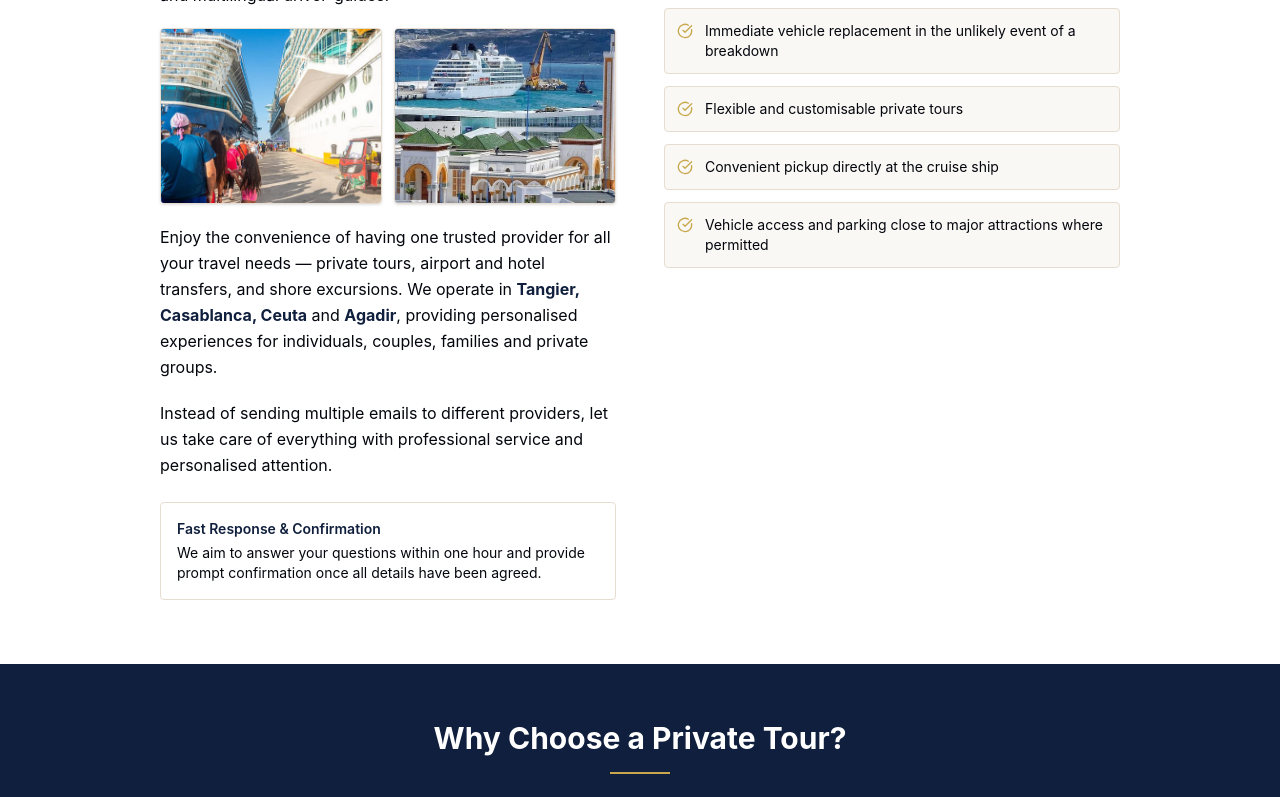
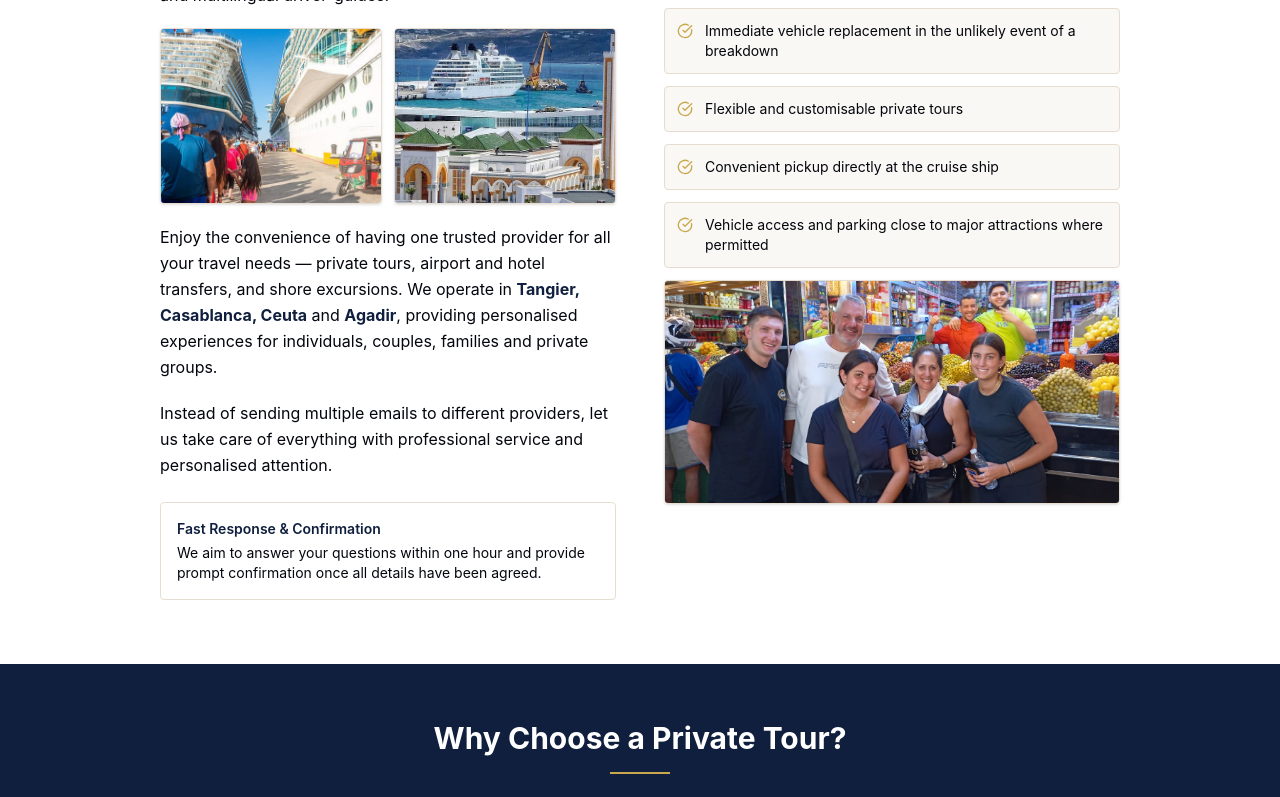
Before and after one commit to tangiertour-hue/tangiertours, a Next.js app: page /tours/tangier-shore-excursions in a window 1280 px wide. Shown: the part 1126-1923 px from the top of the page. Built offline with nearby package versions, Linux system fonts and the light colour scheme.

Commit message:
Add tour group market photo below 'Our Service Includes' list on Shore Excursions page

```diff
--- a/app/tours/tangier-shore-excursions/page.tsx
+++ b/app/tours/tangier-shore-excursions/page.tsx
@@ -279,6 +279,16 @@ export default function ShoreExcursionsPage() {
                     <span className="text-sm text-charcoal">{item}</span>
                   </div>
                 ))}
+                {/* Tour group photo below the list */}
+                <div className="relative h-56 rounded-lg overflow-hidden border border-border-warm shadow-sm mt-2">
+                  <Image
+                    src="/shore-tour-group-market.jpg"
+                    alt="Happy tour group with local vendors at Tangier market during a private shore excursion"
+                    fill
+                    className="object-cover object-center"
+                    sizes="(max-width:1024px) 100vw, 50vw"
+                  />
+                </div>
               </div>
             </div>
           </div>
```
Also changed, not shown: public/shore-tour-group-market.jpg (added).
